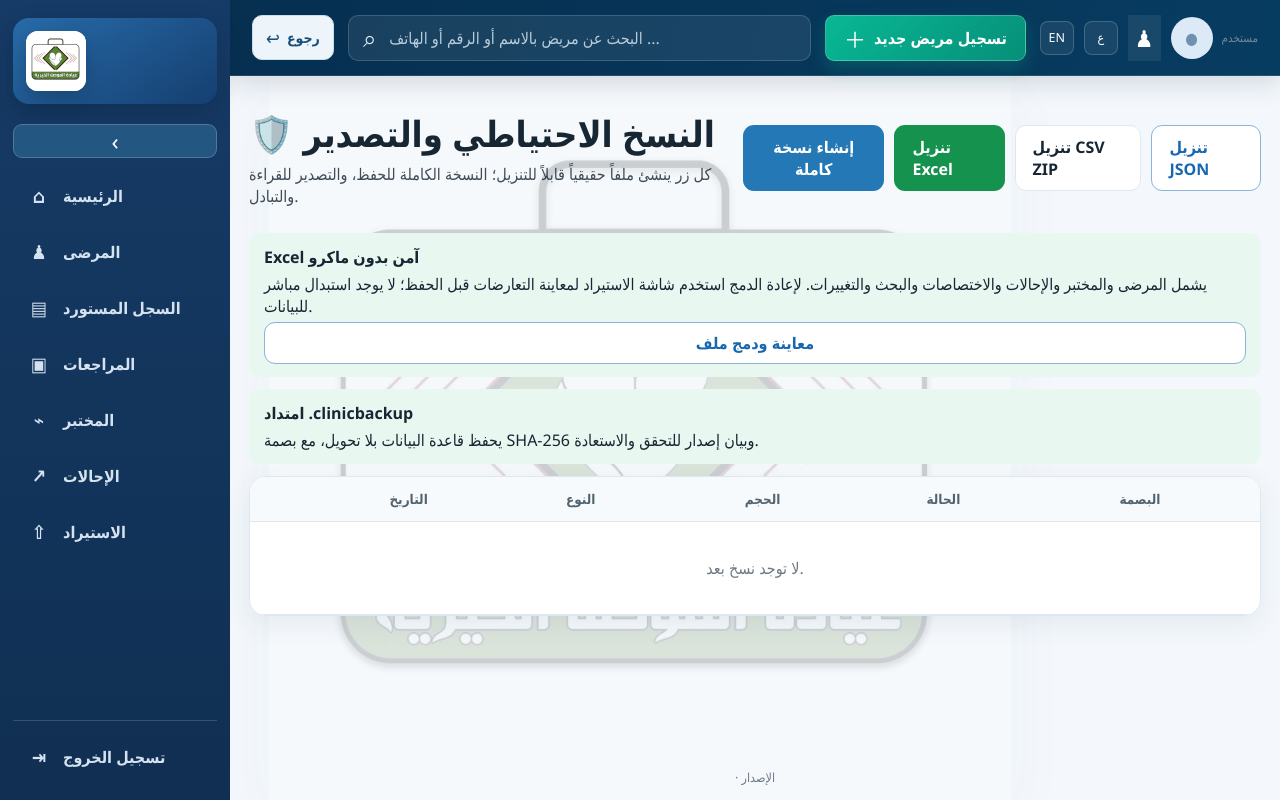
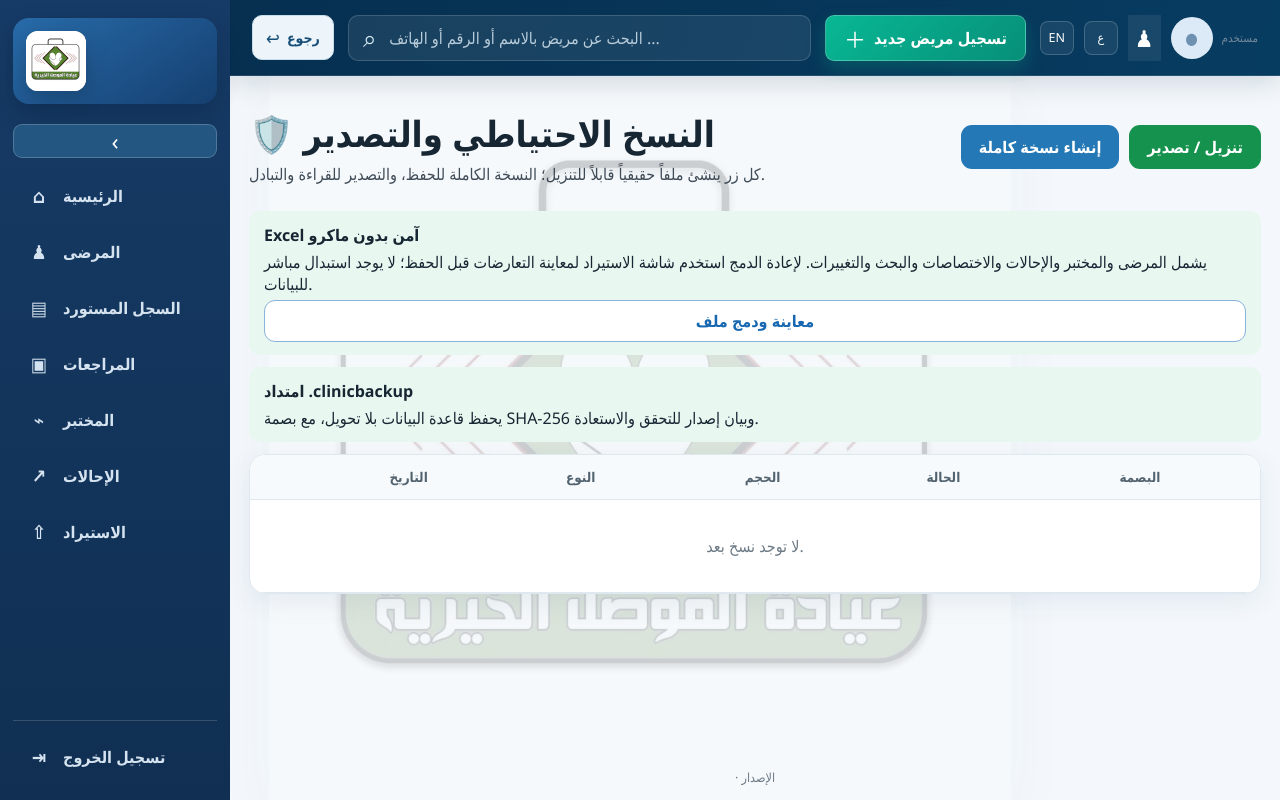
Before and after one commit to qadayas940-ui/ClinicDataSystem, a Django app: template templates/backup/list.html in a window 1280 px wide. Run offline with Django 5.2, Linux system fonts and the light colour scheme; the template is opened without the code that fills it, so the values that code supplies are empty.

Commit message:
ui: route backup downloads through format chooser

```diff
--- a/templates/backup/list.html
+++ b/templates/backup/list.html
@@ -1,4 +1,4 @@
 {% extends "base.html" %}{% block title %}النسخ الاحتياطي{% endblock %}{% block content %}
-<section class="page-head"><div><h1>🛡️ النسخ الاحتياطي والتصدير</h1><p>كل زر ينشئ ملفاً حقيقياً قابلاً للتنزيل؛ النسخة الكاملة للحفظ، والتصدير للقراءة والتبادل.</p></div><div class="button-row"><form method="post" action="{% url 'backup:create' %}">{% csrf_token %}<button class="btn btn-primary">إنشاء نسخة كاملة</button></form><a class="btn btn-excel" href="{% url 'backup:excel_export' %}">تنزيل Excel</a><a class="btn btn-secondary" href="{% url 'backup:csv_export' %}">تنزيل CSV ZIP</a><a class="btn btn-outline" href="{% url 'backup:json_export' %}">تنزيل JSON</a></div></section>
+<section class="page-head"><div><h1>🛡️ النسخ الاحتياطي والتصدير</h1><p>كل زر ينشئ ملفاً حقيقياً قابلاً للتنزيل؛ النسخة الكاملة للحفظ، والتصدير للقراءة والتبادل.</p></div><div class="button-row"><form method="post" action="{% url 'backup:create' %}">{% csrf_token %}<button class="btn btn-primary">إنشاء نسخة كاملة</button></form><a class="btn btn-excel" href="{% url 'backup:export_choice' %}">تنزيل / تصدير</a></div></section>
 <div class="notice success"><b>Excel آمن بدون ماكرو</b><span>يشمل المرضى والمختبر والإحالات والاختصاصات والبحث والتغييرات. لإعادة الدمج استخدم شاشة الاستيراد لمعاينة التعارضات قبل الحفظ؛ لا يوجد استبدال مباشر للبيانات.</span><a class="btn btn-outline btn-small" href="{% url 'importer:upload' %}">معاينة ودمج ملف</a></div><div class="notice success"><b>امتداد .clinicbackup</b><span>يحفظ قاعدة البيانات بلا تحويل، مع بصمة SHA-256 وبيان إصدار للتحقق والاستعادة.</span></div>
 <div class="panel table-wrap"><table><thead><tr><th>التاريخ</th><th>النوع</th><th>الحجم</th><th>الحالة</th><th>البصمة</th><th></th></tr></thead><tbody>{% for item in backups %}<tr><td>{{ item.created_at|date:"Y/m/d H:i" }}</td><td>{{ item.backup_type }}</td><td>{{ item.file_size|filesizeformat }}</td><td>{{ item.get_status_display }}</td><td class="code">{{ item.checksum|truncatechars:18 }}</td><td>{% if item.status == 'success' %}<a href="{% url 'backup:download' item.pk %}">تنزيل</a>{% endif %}</td></tr>{% empty %}<tr><td colspan="6" class="empty-state">لا توجد نسخ بعد.</td></tr>{% endfor %}</tbody></table></div>{% endblock %}
```
